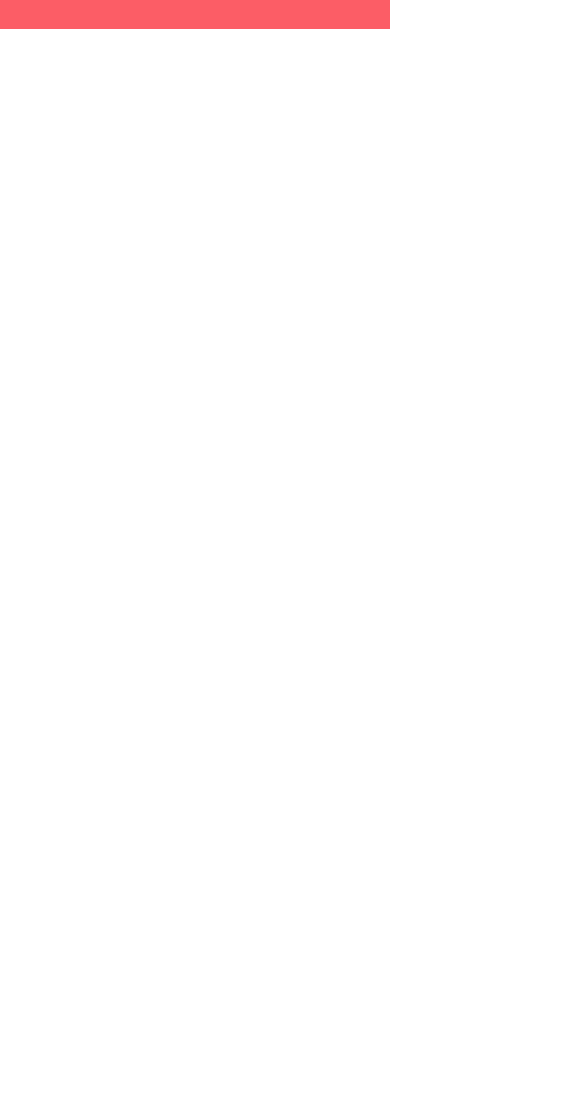
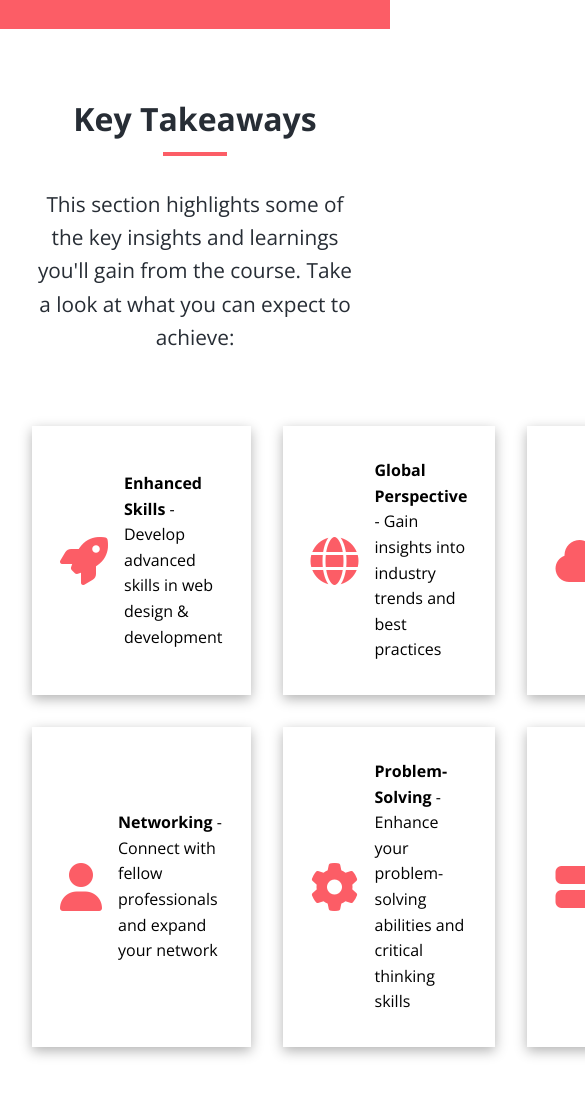
Before and after one commit to elvan/tutor-website-html-css, a plain HTML site: page index.html in a window 390 px wide. Shown: the part 5826-6921 px from the top of the page, 585 px wide, since content can reach past the window. Before the commit the page ends 5855 px from the top, so only its background shows below. Drawn offline with nearby package versions, Linux system fonts and the light colour scheme.

Commit message:
Add key takeaways section with cards and icons
- Add key takeaways section to index.html with detailed descriptions
- Design responsive grid layout for takeaway cards in styles.css
- Use Font Awesome icons to visually represent each takeaway
- Highlight skills, networking, and technical advancements in content
- Ensure seamless styling and alignment across all screen sizes

```diff
--- a/css/styles.css
+++ b/css/styles.css
@@ -350,6 +350,23 @@ img {
   width: 50%;
 }
 
+/* Takeaways */
+.takeaways-cards {
+  display: grid;
+  grid-template-columns: repeat(3, 1fr);
+  gap: 2rem;
+  padding: 1.5rem 0;
+}
+
+.takeaways-cards .card {
+  flex-direction: row;
+  text-align: left;
+}
+
+.takeaways-cards .card i {
+  margin-right: 1rem;
+}
+
 /* Media Queries */
 
 @media (max-width: 768px) {
--- a/index.html
+++ b/index.html
@@ -347,6 +347,62 @@
       </div>
     </section>
 
+    <!-- Takeaways -->
+    <section class="takeaways section" id="takeaways">
+      <div class="container">
+        <div class="section-header">
+          <h2>Key Takeaways</h2>
+          <div class="heading-border"></div>
+          <p>
+            This section highlights some of the key insights and learnings you'll gain from the
+            course. Take a look at what you can expect to achieve:
+          </p>
+        </div>
+        <div class="takeaways-cards">
+          <div class="card">
+            <i class="fas fa-rocket fa-3x text-primary"></i>
+            <p>
+              <strong>Enhanced Skills</strong> - Develop advanced skills in web design & development
+            </p>
+          </div>
+          <div class="card">
+            <i class="fas fa-globe fa-3x text-primary"></i>
+            <p>
+              <strong>Global Perspective</strong> - Gain insights into industry trends and best
+              practices
+            </p>
+          </div>
+          <div class="card">
+            <i class="fas fa-cloud fa-3x text-primary"></i>
+            <p>
+              <strong>Cloud Technology</strong> - Explore the latest cloud technologies and tools
+            </p>
+          </div>
+          <div class="card">
+            <i class="fas fa-user fa-3x text-primary"></i>
+            <p>
+              <strong>Networking </strong> - Connect with fellow professionals and expand your
+              network
+            </p>
+          </div>
+          <div class="card">
+            <i class="fas fa-cog fa-3x text-primary"></i>
+            <p>
+              <strong>Problem-Solving</strong> - Enhance your problem-solving abilities and critical
+              thinking skills
+            </p>
+          </div>
+          <div class="card">
+            <i class="fas fa-server fa-3x text-primary"></i>
+            <p>
+              <strong>Technical Proficiency</strong> - Improve your technical proficiency and stay
+              ahead in the digital landscape.
+            </p>
+          </div>
+        </div>
+      </div>
+    </section>
+
     <script src="js/script.js"></script>
   </body>
 </html>
```
